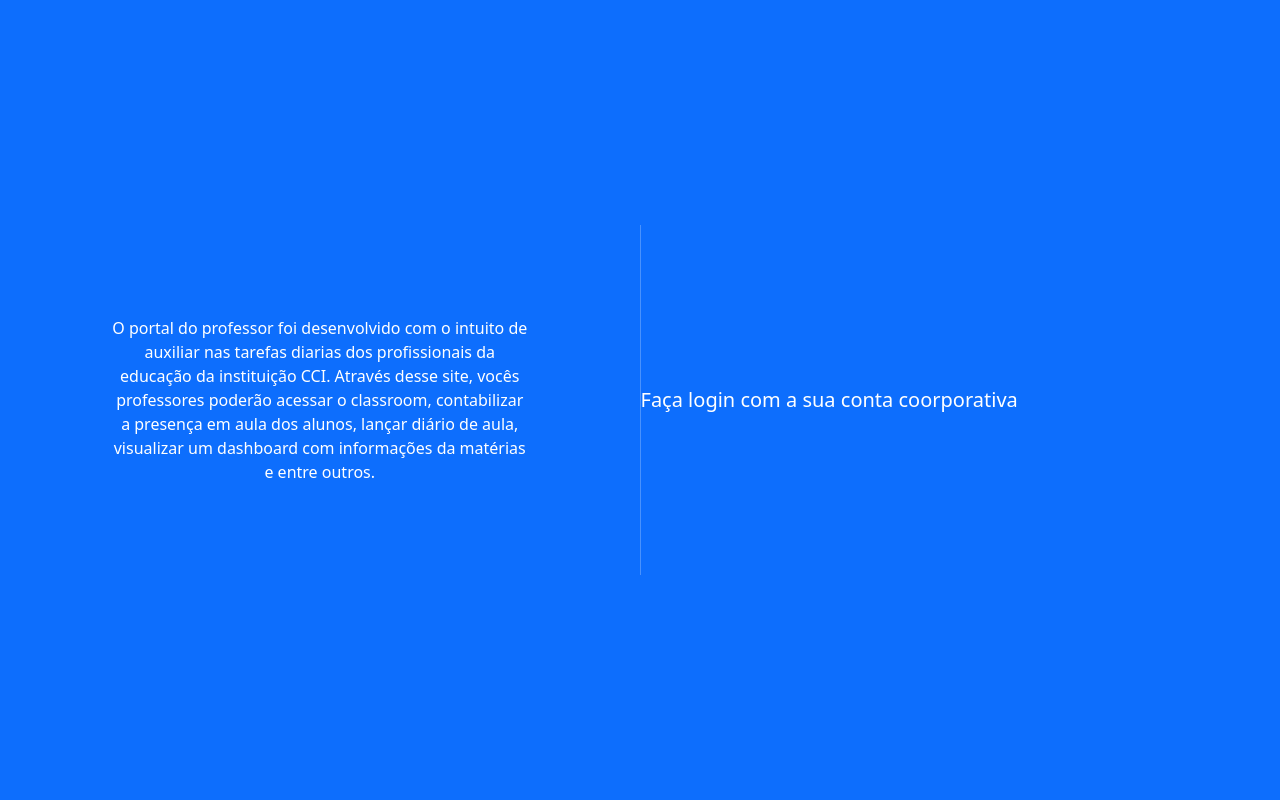
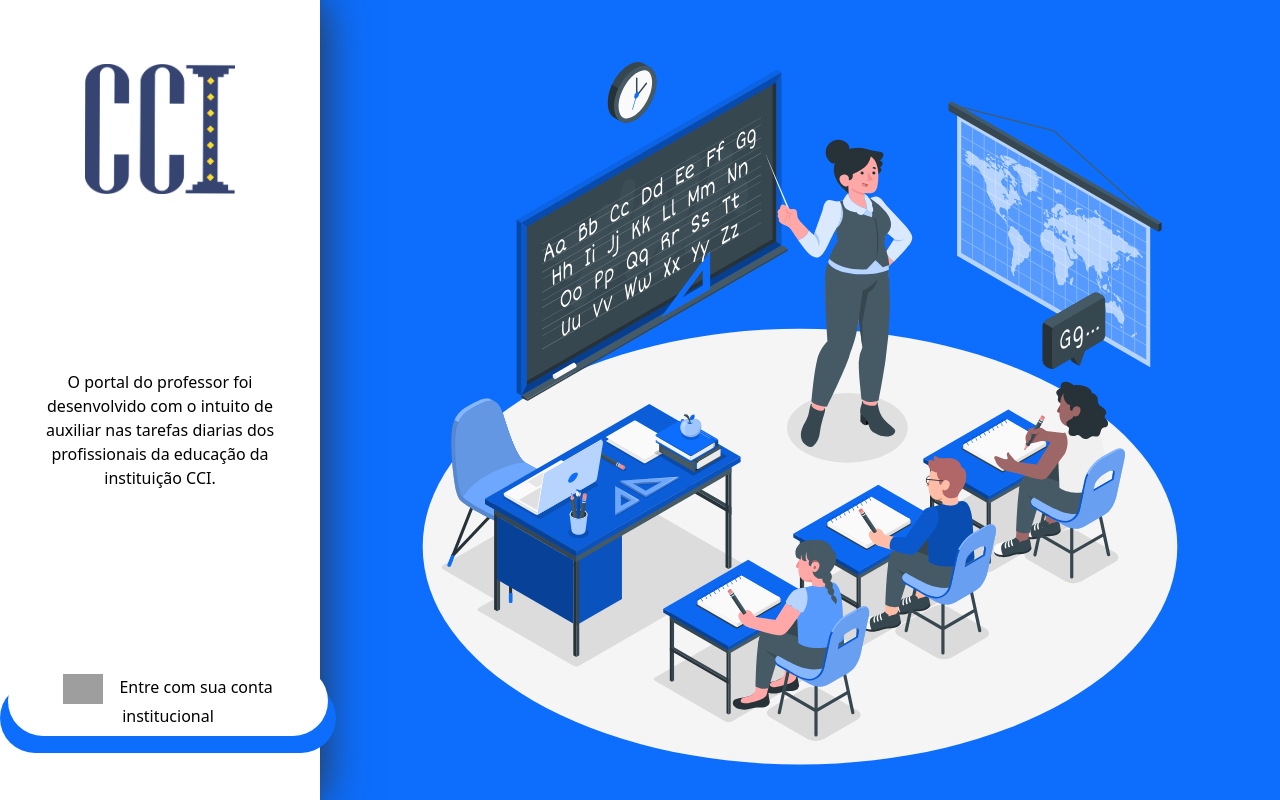
Before and after one commit to 11STIDEV/core, a Django app: template templates/account/login.html in a window 1280 px wide. Run offline with Django 4.2, Linux system fonts and the light colour scheme; the template is opened without the code that fills it: most values are stand-ins (such as "Sample title", 1, 10 or a date in 2020); some libraries are stand-ins or nearby versions; grey boxes are pictures that could not be loaded.

Commit message:
Style: Reestilização das páginas de Login

```diff
--- a/templates/account/login.html
+++ b/templates/account/login.html
@@ -1,23 +1,34 @@
 {% extends "account/base_entrance.html" %}
 <!-- style="height: 100vh !important;" -->
 {% block content %}
-    <div class="container-fluid m-0 p-0 d-flex align-items-center justify-content-center bg-primary" style="height: 100vh !important">
-        <div class="row d-flex align-items-center" style="max-width: 100%;">
-            <div class="col-sm text-center p-0 d-flex align-items-center justify-content-center">
-                <p class="m-0 text-white text-center" style="width: 65%;">O portal do professor foi desenvolvido com o intuito de auxiliar nas tarefas diarias dos profissionais da educação da instituição CCI. Através desse site, vocês professores poderão acessar o classroom, contabilizar a presença em aula dos alunos, lançar diário de aula, visualizar um dashboard com informações da matérias e entre outros.</p>
-            </div>
-            <div class="col-md-auto p-0 d-flex fw-bold" style="height: 350px;">
-                <div class="vr text-white" style="width: 1px;"></div>
-            </div>
-            <div class="col-sm p-0">
-                <div class="rounded-pill" style="border-radius: 50% !important">
+    <div class="container-fluid m-0 p-0 d-flex align-items-center justify-content-center bg-primary" style="height: 100vh !important; max-height: 100vh !important;">
+        <div class=" row d-flex align-items-center flex-row" style="max-width: 100% !important">
+            <div class="teste col-md-3 p-0 d-flex align-items-center justify-content-around flex-column bg-white gap-5" style="height: 100vh !important;">
+                <div>
+                    <img class="logo" src="../../static/img/logo_cci.png" alt="">
+                </div>
+                <div class="d-flex align-items-center justify-content-center">
+                    <p class="m-0 text-black text-center" style="width: 80%;">O portal do professor foi desenvolvido com o intuito de auxiliar nas tarefas diarias dos profissionais da educação da instituição CCI.</p>
+                </div>
+                <div>
                     {% include "socialaccount/snippets/login.html" with page_layout="entrance" %}
                 </div>
-                <div>
-                    <h5 class="m-0 text-white">Faça login com a sua conta coorporativa</h5>
-                </div>
+            </div>
+            <div class=" col-sm p-0" style="height: 100vh !important; max-height: 100vh !important;">
+                <img src="../../static/img/teacher-learning.svg" alt="" style="height: 100%; width: 100%;">
             </div>
         </div>
     </div>
 
+    <style>
+        .logo {
+            width: 150px;
+        }
+
+        .teste {
+            -webkit-box-shadow: 0px 0px 45px 0px rgba(46,46,46,1);
+            -moz-box-shadow: 0px 0px 45px 0px rgba(46,46,46,1);
+            box-shadow: 0px 0px 45px 0px rgba(46,46,46,1);
+        }
+    </style>
 {% endblock content %}
--- a/templates/allauth/elements/provider.html
+++ b/templates/allauth/elements/provider.html
@@ -1,2 +1,22 @@
+<div>
+    <a class="rounded-pill bg-primary" title="{{ attrs.name }}" href="{{ attrs.href }}">
+        <button class="rounded-pill p-2 border-0 bg-white">
+            <img src="https://static-00.iconduck.com/assets.00/google-icon-2048x2048-czn3g8x8.png" alt="" style="max-width: 40px; min-width: 40px; margin-right: 12px">
+            Entre com sua conta institucional
+        </button>
+    </a>
+</div>
 
-<a title="{{ attrs.name }}" href="{{ attrs.href }}"><img src="https://static-00.iconduck.com/assets.00/google-icon-2048x2048-czn3g8x8.png" alt="" style="max-width: 60px; min-width: 60px !important"></a>
+
+<style>
+    a {
+        padding: 22px 8px 26px 8px;
+        transition: 0.2s;
+    }
+
+    a:hover {
+        padding: 24px 12px 28px 12px;
+        transition: 0.2s;
+    }
+
+</style>
--- a/templates/socialaccount/snippets/provider_list.html
+++ b/templates/socialaccount/snippets/provider_list.html
@@ -1,48 +1,9 @@
 {% load allauth socialaccount %}
 {% get_providers as socialaccount_providers %}
-{% if socialaccount_providers %}
-    <!-- {% element provider_list %} -->
-        {% for provider in socialaccount_providers %}
-            {% if provider.id == "openid" %}
-                {% for brand in provider.get_brands %}
-                    {% provider_login_url provider openid=brand.openid_url process=process as href %}
-                    {% element provider name=brand.name provider_id=provider.id href=href %}
-                    {% endelement %}
-                {% endfor %}
-            {% endif %}
-            <div class="d-flex align-items-center justify-content-center gap-5" style="list-style: none; text-decoration: none;">
-                {% provider_login_url provider process=process scope=scope auth_params=auth_params as href %}
-                <div class="container-button-google bg-light rounded-pill" style="text-decoration: none;">
-                    {% element provider name=provider.name provider_id=provider.id href=href %}
-                </div>
-            </div>
 
-            {% endelement %}
-        {% endfor %}
-    <!-- {% endelement %} -->
-{% endif %}
 
-<style>
-
-    .container-button-google {
-        height: 100%;
-        text-align: center;
-
-        display: flex;
-
-    }
-
-    .container-button-google > a {
-        text-decoration: none;
-        font-weight: 500;
-        font-size: 22px;
-        padding: 6px;
-        transition: .25s;
-    }
-
-    .container-button-google > a:hover {
-        transition: .25s;
-        padding: 10px;
-    }
-
-</style>
+{% provider_login_url provider process=process scope=scope auth_params=auth_params as href %}
+<div class="container-button-google" style="text-decoration: none;">
+    {% element provider name=provider.name provider_id=provider.id href=href %}
+    {% endelement %}
+</div>
```
Also changed, not shown: templates/socialaccount/login.html (+59 -12 lines), static/img/Mathematics-amico.png (added), static/img/Mathematics-amico.svg (added), static/img/teacher-learning.svg (added).
